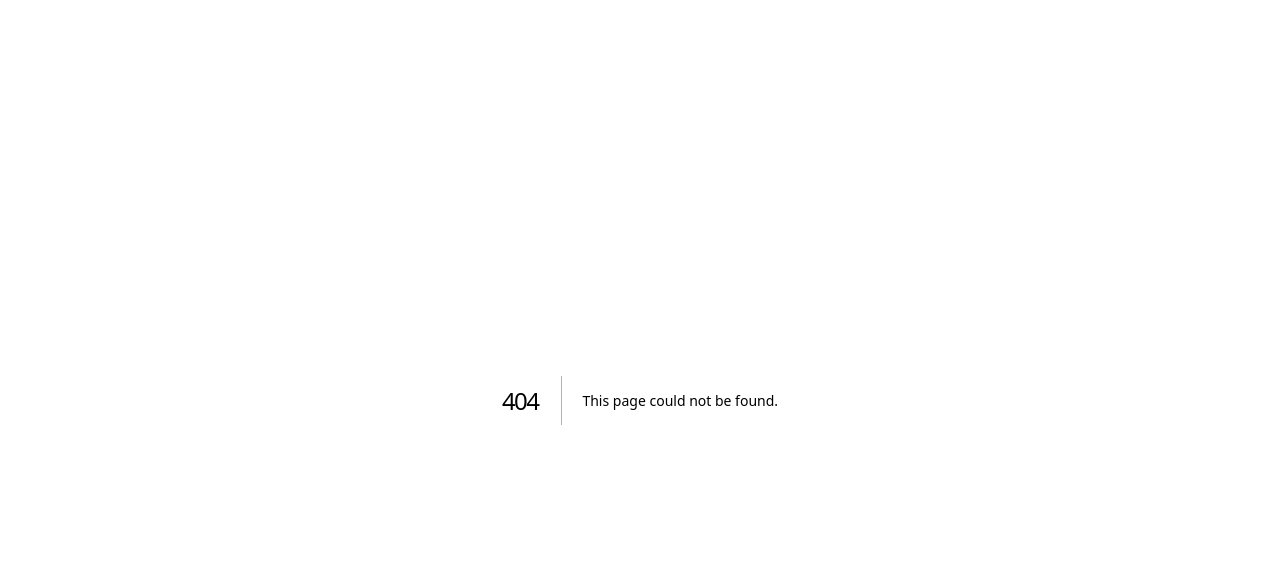
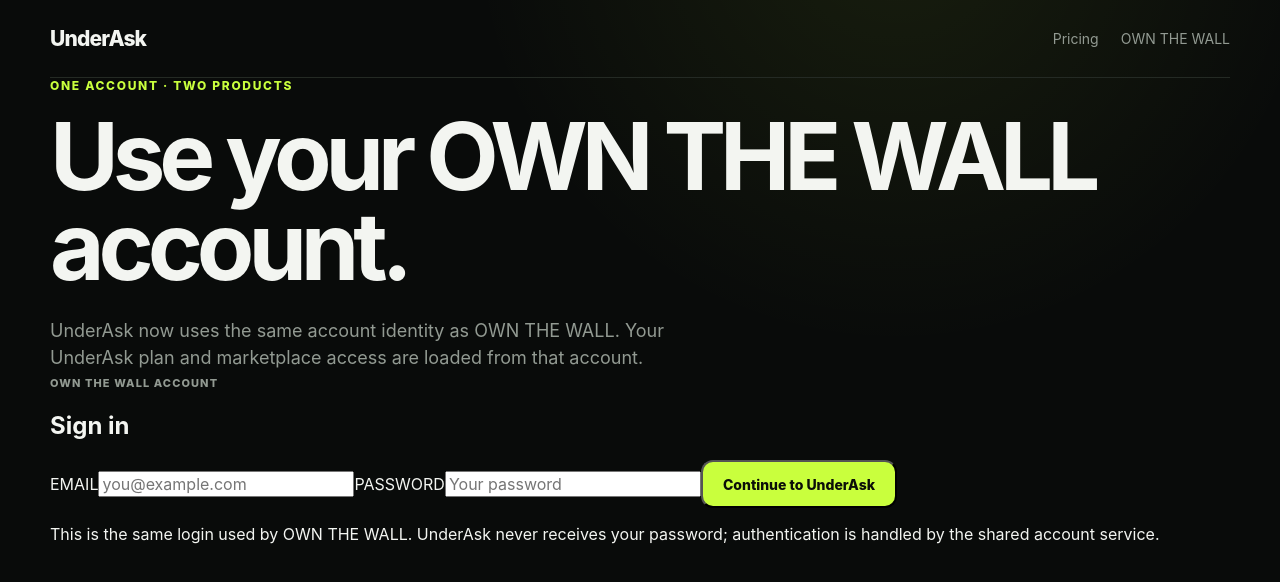
Before and after one commit to maxxvrm-afk/UnderAsk, a Next.js app: page /login in a window 1280 px wide. Before the commit this address had no page. Shown: the top 582 px of the page. Built offline with nearby package versions, Linux system fonts and the light colour scheme.

Commit message:
Add OWN THE WALL account login to UnderAsk

```diff
--- /dev/null
+++ b/src/app/login/page.tsx
@@ -0,0 +1,117 @@
+"use client";
+
+import { FormEvent, useEffect, useState } from "react";
+import { useRouter } from "next/navigation";
+import {
+  getValidOwnTheWallSession,
+  signInWithOwnTheWall,
+} from "@/lib/ownTheWallAuth";
+
+export default function LoginPage() {
+  const router = useRouter();
+  const [email, setEmail] = useState("");
+  const [password, setPassword] = useState("");
+  const [loading, setLoading] = useState(false);
+  const [checking, setChecking] = useState(true);
+  const [error, setError] = useState("");
+
+  useEffect(() => {
+    let mounted = true;
+    getValidOwnTheWallSession()
+      .then((session) => {
+        if (!mounted) return;
+        if (session) router.replace("/search");
+        else setChecking(false);
+      })
+      .catch(() => {
+        if (mounted) setChecking(false);
+      });
+
+    return () => {
+      mounted = false;
+    };
+  }, [router]);
+
+  async function submit(e: FormEvent) {
+    e.preventDefault();
+    if (!email.trim() || !password || loading) return;
+
+    setLoading(true);
+    setError("");
+
+    try {
+      await signInWithOwnTheWall(email.trim(), password);
+      router.replace("/search");
+    } catch (err) {
+      setError(err instanceof Error ? err.message : "Could not sign in.");
+      setLoading(false);
+    }
+  }
+
+  return (
+    <main className="shell loginShell">
+      <nav className="nav">
+        <a className="brand" href="/">UnderAsk</a>
+        <div className="navLinks">
+          <a href="/pricing">Pricing</a>
+          <a href="https://ownthewall.co" target="_blank" rel="noreferrer">OWN THE WALL</a>
+        </div>
+      </nav>
+
+      <section className="loginLayout">
+        <div className="loginIntro">
+          <div className="eyebrow">ONE ACCOUNT · TWO PRODUCTS</div>
+          <h1>Use your OWN THE WALL account.</h1>
+          <p className="lede small">
+            UnderAsk now uses the same account identity as OWN THE WALL. Your
+            UnderAsk plan and marketplace access are loaded from that account.
+          </p>
+        </div>
+
+        <div className="loginCard">
+          <span className="source">OWN THE WALL ACCOUNT</span>
+          <h2>{checking ? "Checking session..." : "Sign in"}</h2>
+
+          {!checking && (
+            <form onSubmit={submit} className="loginForm">
+              <label>
+                <span>EMAIL</span>
+                <input
+                  type="email"
+                  autoComplete="email"
+                  value={email}
+                  onChange={(e) => setEmail(e.target.value)}
+                  placeholder="you@example.com"
+                  disabled={loading}
+                />
+              </label>
+
+              <label>
+                <span>PASSWORD</span>
+                <input
+                  type="password"
+                  autoComplete="current-password"
+                  value={password}
+                  onChange={(e) => setPassword(e.target.value)}
+                  placeholder="Your password"
+                  disabled={loading}
+                />
+              </label>
+
+              {error && <p className="error loginError">{error}</p>}
+
+              <button className="buttonPrimary" type="submit" disabled={loading}>
+                {loading ? "Signing in..." : "Continue to UnderAsk"}
+              </button>
+            </form>
+          )}
+
+          <p className="loginFootnote">
+            This is the same login used by OWN THE WALL. UnderAsk never receives
+            your password; authentication is handled by the shared account service.
+          </p>
+        </div>
+      </section>
+    </main>
+  );
+}
```
